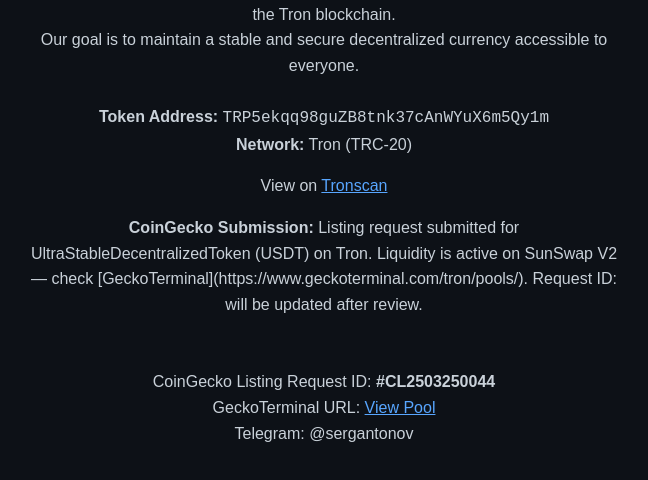
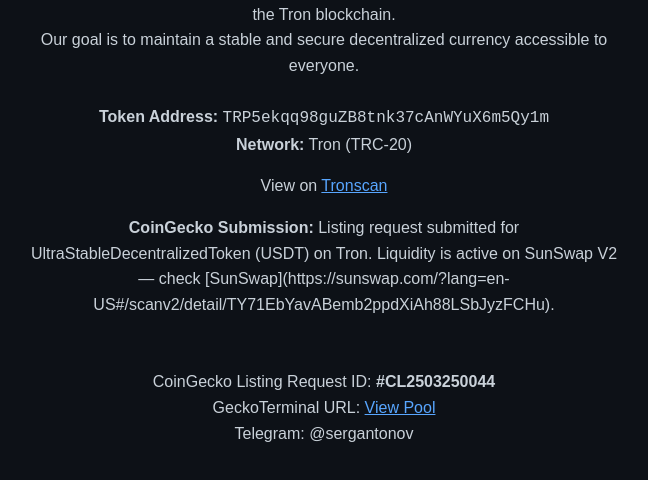
Before and after one commit to 1bitgroup1/UltraStableDecentralizedToken, a plain HTML site: page index.html in a window 1280 px wide. Shown: the part 286-766 px from the top of the page, without its empty margins (316-964 px from the left). Drawn offline with Linux system fonts and the light colour scheme.

Commit message:
index.html

```diff
--- a/index.html
+++ b/index.html
@@ -55,8 +55,7 @@
     </p>
     <!-- CoinGecko Listing Verification -->
 <p><strong>CoinGecko Submission:</strong> Listing request submitted for UltraStableDecentralizedToken (USDT) on Tron.
-Liquidity is active on SunSwap V2 — check [GeckoTerminal](https://www.geckoterminal.com/tron/pools/).
-Request ID: will be updated after review.</p>
+Liquidity is active on SunSwap V2 — check [SunSwap](https://sunswap.com/?lang=en-US#/scanv2/detail/TY71EbYavABemb2ppdXiAh88LSbJyzFCHu).</p>
 
   </div>
   <!-- Verification for CoinGecko Listing -->
```
